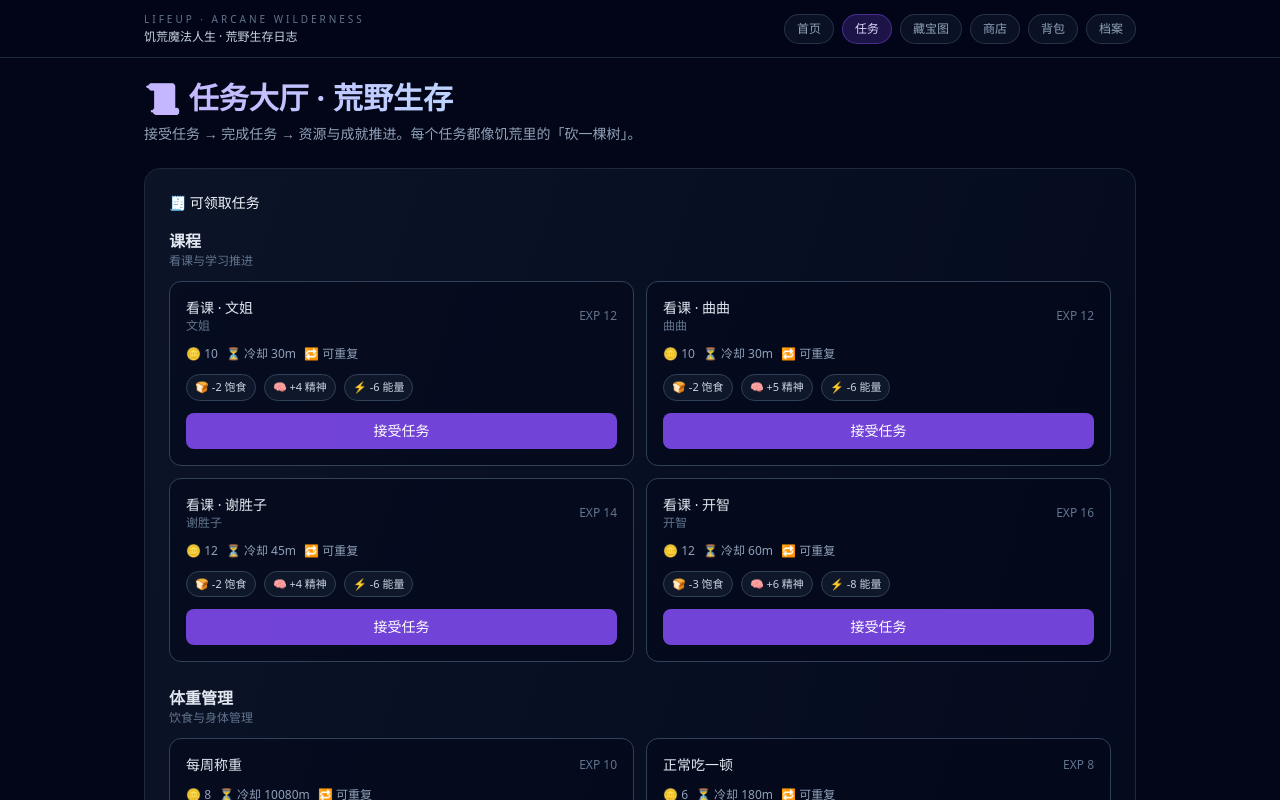
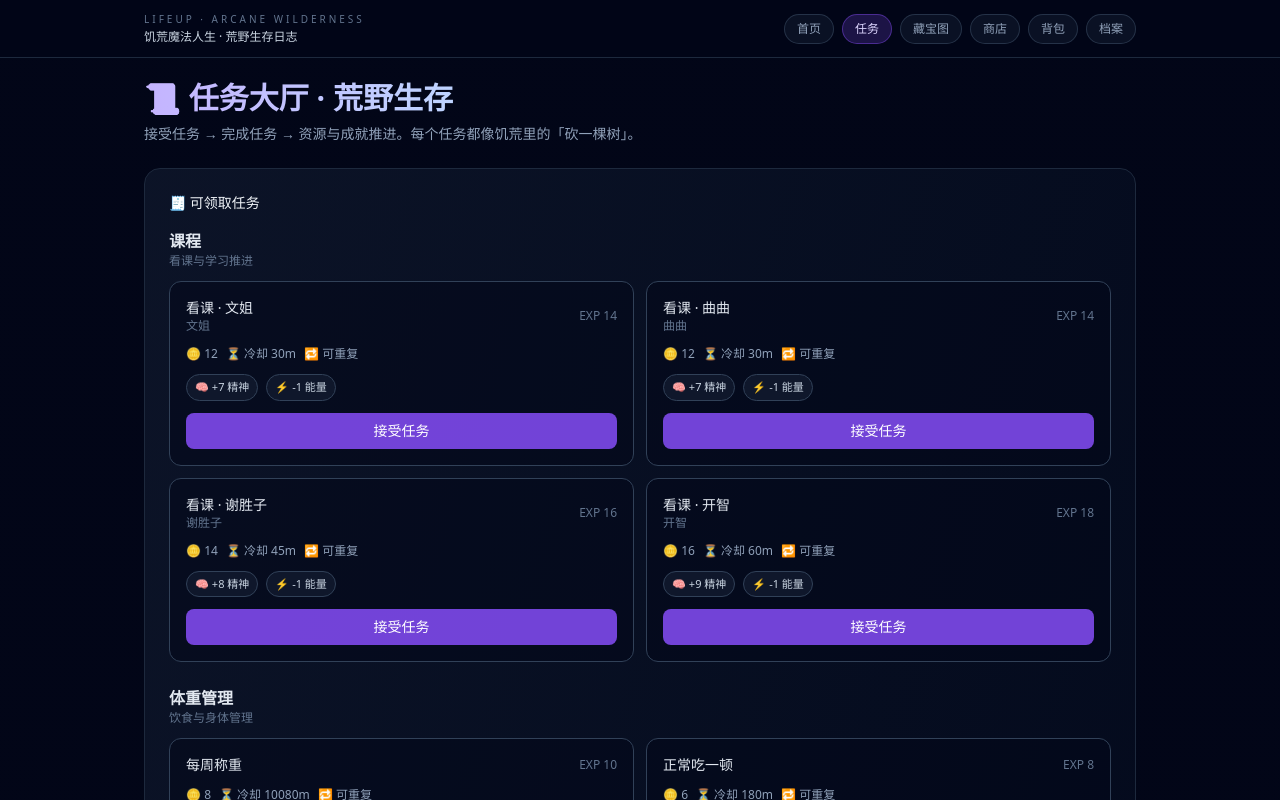
Before and after one commit to sun459876829/lifeup, a Next.js app: page /tasks in a window 1280 px wide. Shown: the top 800 px of the page. Built offline with nearby package versions, Linux system fonts and the light colour scheme.

Commit message:
Adjust task rewards to favor growth

```diff
--- a/src/app/gameConfig/tasksConfig.js
+++ b/src/app/gameConfig/tasksConfig.js
@@ -10,13 +10,20 @@ export const TASK_CATEGORIES = [
 ];
 
 export const TASK_TEMPLATES = [
+  // 统一数值策略（成长/日常任务只奖励不惩罚）：
+  // - 小任务（<=5 分钟）：sanity +2~3，energy 0 或 -1
+  // - 中任务（10~30 分钟）：sanity +4~7，energy 0 或 -1
+  // - 大任务（>=30 分钟）：sanity +6~10，energy -1（如需）并提高 EXP/金币
+  // 允许负向效果的特例：
+  // - 夜场一班：energy -20、sanity -10、hunger -10（高额金币/EXP）
+  // - 夜场二班：energy -40、sanity -20、hunger -15、health -5（更高回报）
   {
     title: "看课 · 文姐",
     category: "course",
     subtype: "文姐",
-    exp: 12,
-    coinsReward: 10,
-    effect: { sanity: 4, energy: -6, hunger: -2 },
+    exp: 14,
+    coinsReward: 12,
+    effect: { sanity: 7, energy: -1 },
     cooldownMinutes: 30,
     isRepeatable: true,
     tags: ["course"],
@@ -25,9 +32,9 @@ export const TASK_TEMPLATES = [
     title: "看课 · 曲曲",
     category: "course",
     subtype: "曲曲",
-    exp: 12,
-    coinsReward: 10,
-    effect: { sanity: 5, energy: -6, hunger: -2 },
+    exp: 14,
+    coinsReward: 12,
+    effect: { sanity: 7, energy: -1 },
     cooldownMinutes: 30,
     isRepeatable: true,
     tags: ["course"],
@@ -36,9 +43,9 @@ export const TASK_TEMPLATES = [
     title: "看课 · 谢胜子",
     category: "course",
     subtype: "谢胜子",
-    exp: 14,
-    coinsReward: 12,
-    effect: { sanity: 4, energy: -6, hunger: -2 },
+    exp: 16,
+    coinsReward: 14,
+    effect: { sanity: 8, energy: -1 },
     cooldownMinutes: 45,
     isRepeatable: true,
     tags: ["course"],
@@ -47,9 +54,9 @@ export const TASK_TEMPLATES = [
     title: "看课 · 开智",
     category: "course",
     subtype: "开智",
-    exp: 16,
-    coinsReward: 12,
-    effect: { sanity: 6, energy: -8, hunger: -3 },
+    exp: 18,
+    coinsReward: 16,
+    effect: { sanity: 9, energy: -1 },
     cooldownMinutes: 60,
     isRepeatable: true,
     tags: ["course"],
@@ -96,7 +103,7 @@ export const TASK_TEMPLATES = [
     category: "english",
     exp: 10,
     coinsReward: 8,
-    effect: { sanity: 3, energy: -4 },
+    effect: { sanity: 3 },
     cooldownMinutes: 60,
     isRepeatable: true,
   },
@@ -105,52 +112,52 @@ export const TASK_TEMPLATES = [
     category: "english",
     exp: 12,
     coinsReward: 10,
-    effect: { sanity: 4, energy: -5 },
+    effect: { sanity: 4, energy: -1 },
     cooldownMinutes: 90,
     isRepeatable: true,
   },
   {
     title: "托福课 1 讲",
     category: "english",
-    exp: 16,
-    coinsReward: 12,
-    effect: { sanity: 5, energy: -8, hunger: -3 },
+    exp: 18,
+    coinsReward: 14,
+    effect: { sanity: 7, energy: -1 },
     cooldownMinutes: 120,
     isRepeatable: true,
   },
   {
     title: "准备衣服",
     category: "photo",
-    exp: 8,
-    coinsReward: 6,
-    effect: { sanity: 3, energy: -3 },
+    exp: 10,
+    coinsReward: 8,
+    effect: { sanity: 4, energy: -1 },
     cooldownMinutes: 120,
     isRepeatable: true,
   },
   {
     title: "试穿",
     category: "photo",
-    exp: 10,
-    coinsReward: 8,
-    effect: { sanity: 2, energy: -4 },
+    exp: 12,
+    coinsReward: 10,
+    effect: { sanity: 4, energy: -1 },
     cooldownMinutes: 180,
     isRepeatable: true,
   },
   {
     title: "拍摄",
     category: "photo",
-    exp: 16,
-    coinsReward: 14,
-    effect: { sanity: 4, energy: -10, hunger: -4 },
+    exp: 18,
+    coinsReward: 16,
+    effect: { sanity: 6, energy: -1 },
     cooldownMinutes: 240,
     isRepeatable: true,
   },
   {
     title: "选片",
     category: "photo",
-    exp: 12,
-    coinsReward: 10,
-    effect: { sanity: 4, energy: -6 },
+    exp: 14,
+    coinsReward: 12,
+    effect: { sanity: 5, energy: -1 },
     cooldownMinutes: 180,
     isRepeatable: true,
   },
@@ -159,7 +166,7 @@ export const TASK_TEMPLATES = [
     category: "life",
     exp: 6,
     coinsReward: 5,
-    effect: { sanity: 2, energy: -2 },
+    effect: { sanity: 3, energy: -1 },
     cooldownMinutes: 60,
     isRepeatable: true,
   },
@@ -168,7 +175,7 @@ export const TASK_TEMPLATES = [
     category: "life",
     exp: 10,
     coinsReward: 8,
-    effect: { sanity: 3, energy: -4 },
+    effect: { sanity: 4, energy: -1 },
     cooldownMinutes: 180,
     isRepeatable: true,
   },
@@ -177,7 +184,7 @@ export const TASK_TEMPLATES = [
     category: "life",
     exp: 8,
     coinsReward: 6,
-    effect: { sanity: 3, energy: -3 },
+    effect: { sanity: 4, energy: -1 },
     cooldownMinutes: 90,
     isRepeatable: true,
   },
@@ -186,7 +193,7 @@ export const TASK_TEMPLATES = [
     category: "life",
     exp: 12,
     coinsReward: 10,
-    effect: { sanity: 4, energy: -5, hunger: -2 },
+    effect: { sanity: 5, energy: -1 },
     cooldownMinutes: 120,
     isRepeatable: true,
     tags: ["room_cleanup"],
@@ -195,9 +202,9 @@ export const TASK_TEMPLATES = [
     title: "夜场一班",
     category: "nightclub",
     subtype: "一班",
-    exp: 18,
-    coinsReward: 18,
-    effect: { energy: -18, hunger: -8, sanity: -4 },
+    exp: 30,
+    coinsReward: 30,
+    effect: { energy: -20, hunger: -10, sanity: -10 },
     cooldownMinutes: 360,
     isRepeatable: true,
     requirements: { energy: 30 },
@@ -206,9 +213,9 @@ export const TASK_TEMPLATES = [
     title: "夜场二班",
     category: "nightclub",
     subtype: "二班",
-    exp: 24,
-    coinsReward: 24,
-    effect: { energy: -26, hunger: -12, sanity: -6 },
+    exp: 45,
+    coinsReward: 45,
+    effect: { energy: -40, hunger: -15, sanity: -20, health: -5 },
     cooldownMinutes: 480,
     isRepeatable: true,
     requirements: { energy: 50 },
@@ -217,36 +224,36 @@ export const TASK_TEMPLATES = [
   {
     title: "自我探索：我是谁",
     category: "future",
-    exp: 20,
-    coinsReward: 18,
-    effect: { sanity: 8, energy: -6 },
+    exp: 24,
+    coinsReward: 20,
+    effect: { sanity: 9, energy: -1 },
     cooldownMinutes: 720,
     isRepeatable: false,
   },
   {
     title: "愿景清单",
     category: "future",
-    exp: 18,
-    coinsReward: 16,
-    effect: { sanity: 6, energy: -5 },
+    exp: 22,
+    coinsReward: 18,
+    effect: { sanity: 8, energy: -1 },
     cooldownMinutes: 720,
     isRepeatable: false,
   },
   {
     title: "SWOT 分析",
     category: "future",
-    exp: 22,
-    coinsReward: 20,
-    effect: { sanity: 8, energy: -8 },
+    exp: 26,
+    coinsReward: 22,
+    effect: { sanity: 10, energy: -1 },
     cooldownMinutes: 720,
     isRepeatable: false,
   },
   {
     title: "方向梳理",
     category: "future",
-    exp: 20,
-    coinsReward: 18,
-    effect: { sanity: 7, energy: -6 },
+    exp: 24,
+    coinsReward: 20,
+    effect: { sanity: 9, energy: -1 },
     cooldownMinutes: 720,
     isRepeatable: false,
   },
@@ -255,7 +262,7 @@ export const TASK_TEMPLATES = [
     category: "other",
     exp: 6,
     coinsReward: 4,
-    effect: { sanity: 2, energy: -2 },
+    effect: { sanity: 3 },
     cooldownMinutes: 120,
     isRepeatable: true,
   },
```
